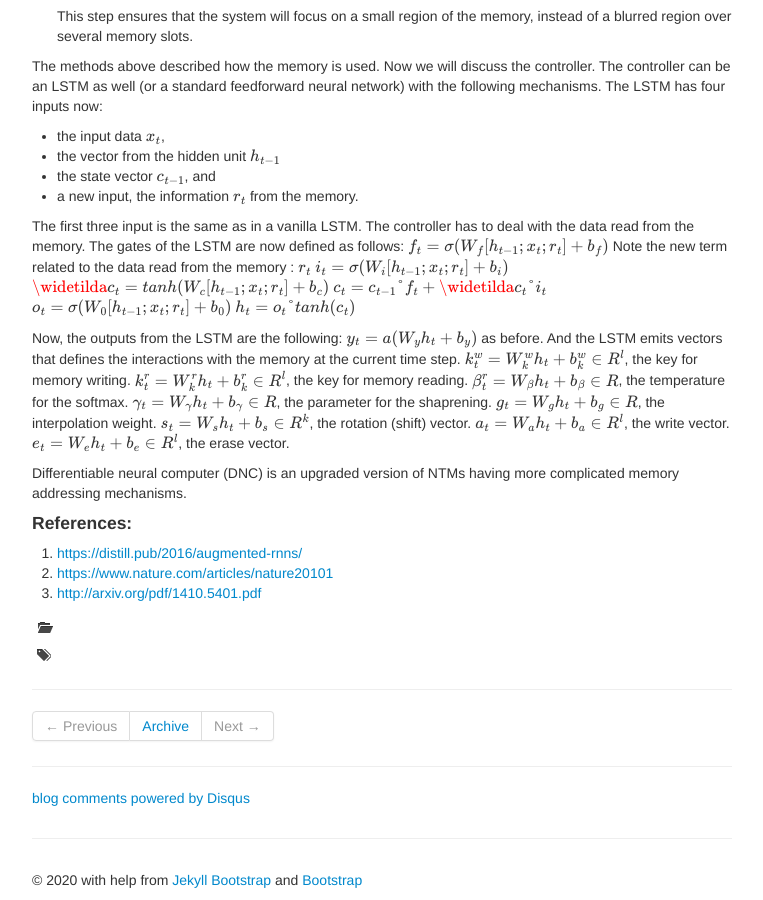
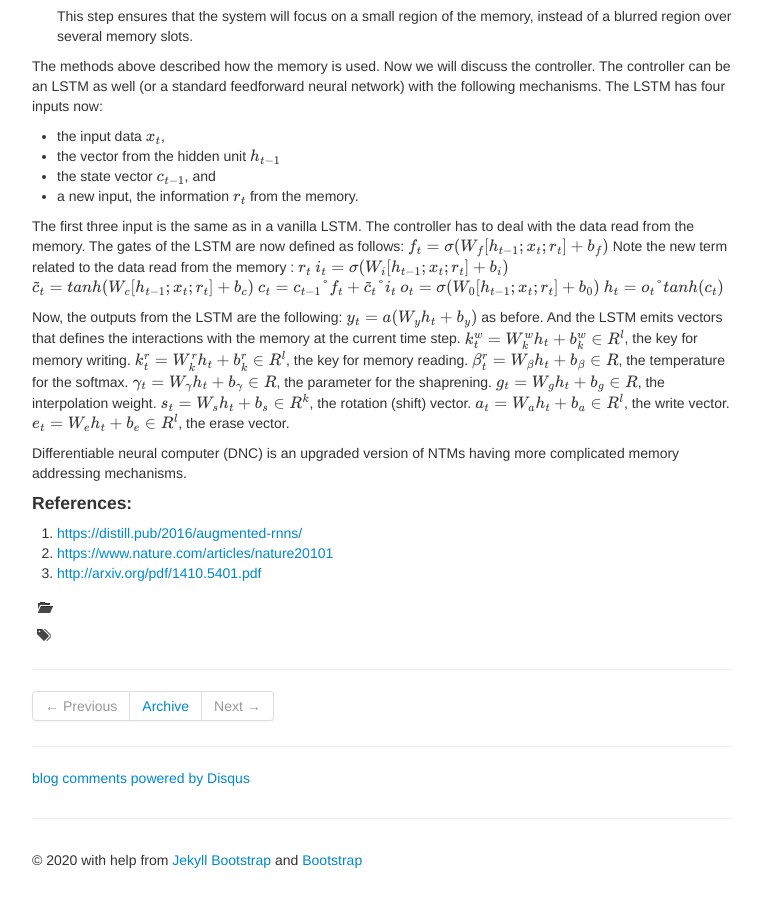
Before and after one commit to kfattila/kfattila.github.io, a Jekyll site: the page built from pages/NTM.md, in a window 1280 px wide and 900 px high, scrolled down 1462 px. Shown: the whole window, without its empty margins (258-1021 px from the left). Built offline with Jekyll 4.4.1, drawn with Linux system fonts in a browser that asks for light colours; formulas are drawn with MathJax 3; comment, search, counter and statistics services are not loaded.

Commit message:
Lectures

```diff
--- a/pages/NTM.md
+++ b/pages/NTM.md
@@ -57,8 +57,8 @@ The controller has to deal with the data read from the memory. The gates of the
 \\(f_{t} = \sigma(W_{f}[h_{t-1};x_{t};r_{t}] + b_{f})\\)
 Note the new term related to the data read from the memory : \\(r_{t}\\)
 \\(i_{t} = \sigma(W_{i}[h_{t-1};x_{t};r_{t}] + b_{i}) \\)
-\\(\widetilda{c}\_{t} = tanh(W_{c}[h_{t-1};x_{t};r_{t}] + b_{c}) \\)
-\\(c_{t} = c_{t-1}\degree f_{t} + \widetilda{c}\_{t}\degree i_{t} \\)
+\\(\widetilde{c}\_{t} = tanh(W_{c}[h_{t-1};x_{t};r_{t}] + b_{c}) \\)
+\\(c_{t} = c_{t-1}\degree f_{t} + \widetilde{c}\_{t}\degree i_{t} \\)
 \\(o_{t} = \sigma(W_{0}[h_{t-1};x_{t};r_{t}] + b_{0}) \\)
 \\(h_{t} = o_{t}\degree tanh(c_{t}) \\)
 
```
